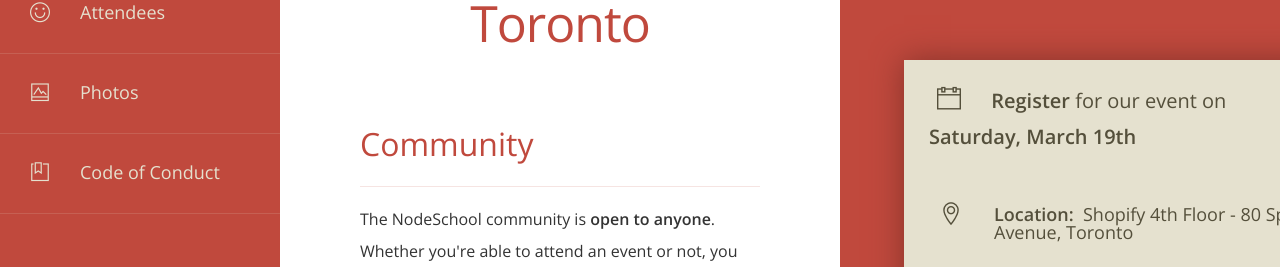
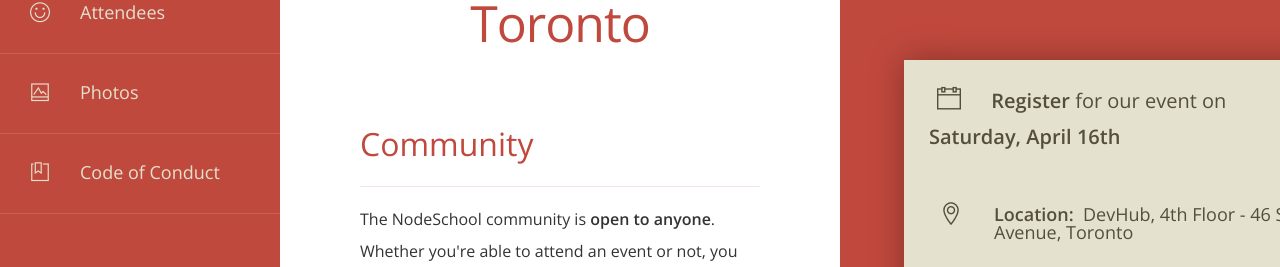
Before and after one commit to nodeschool/toronto, a Jekyll site: the page built from index.html, in a window 1280 px wide and 900 px high, cut to the strip 426-693 px from the top of the window. Built offline with Jekyll 4.4.1, drawn with Linux system fonts in a browser that asks for light colours; comment, search, counter and statistics services are not loaded.

Commit message:
Add links for April 2016 event

```diff
--- a/_layouts/index.html
+++ b/_layouts/index.html
@@ -67,7 +67,7 @@
           <!-- Header -->
           <div class="header">
 
-            <a class="logo" href="https://ti.to/nodeschool-toronto/march-2016"><img src="i/nodeschool-toronto-logo.svg" alt="NodeSchool Toronto Logo"></a>
+            <a class="logo" href="https://ti.to/nodeschool-toronto/april-2016"><img src="i/nodeschool-toronto-logo.svg" alt="NodeSchool Toronto Logo"></a>
 
             <h1>Welcome to<br> NodeSchool Toronto</h1>
 
@@ -193,14 +193,14 @@
 
             <div class="event">
               <p class="register">
-                <strong>Register</strong> for our event on <strong>Saturday, March 19th</strong>
+                <strong>Register</strong> for our event on <strong>Saturday, April 16th</strong>
               </p>
-              <tito-widget event="nodeschool-toronto/march-2016"></tito-widget>
+              <tito-widget event="nodeschool-toronto/april-2016"></tito-widget>
               <p class="location">
-                <strong>Location:</strong>&nbsp; Shopify 4th Floor - 80 Spadina Avenue, Toronto
+                <strong>Location:</strong>&nbsp; DevHub, 4th Floor - 46 Spadina Avenue, Toronto
               </p>
               <div class="map">
-                <iframe src="https://www.google.com/maps/embed?pb=!1m23!1m12!1m3!1d2887.0969998987766!2d-79.3978621839159!3d43.64615017912164!2m3!1f0!2f0!3f0!3m2!1i1024!2i768!4f13.1!4m8!3e6!4m0!4m5!1s0x882b34c4a09db007%3A0xd25e75caab787c06!2sShopify%2C+80+Spadina+Ave%2C+Toronto%2C+ON+M5V+2J4!3m2!1d43.6461502!2d-79.3956735!5e0!3m2!1sen!2sus!4v1444873053125" frameborder="0" style="border:0" allowfullscreen></iframe>
+                <iframe src="https://www.google.com/maps/embed?pb=!1m18!1m12!1m3!1d2887.1693571182395!2d-79.39718738461575!3d43.6446446791215!2m3!1f0!2f0!3f0!3m2!1i1024!2i768!4f13.1!3m3!1m2!1s0x882b34d9722eda7b%3A0x4f8d732be5859e7f!2s46+Spadina+Ave%2C+Toronto%2C+ON+M5V+2H8!5e0!3m2!1sen!2sca!4v1460000052614" frameborder="0" style="border:0" allowfullscreen></iframe>
               </div>
               <p class="schedule">
                 <strong>Schedule</strong>
```
